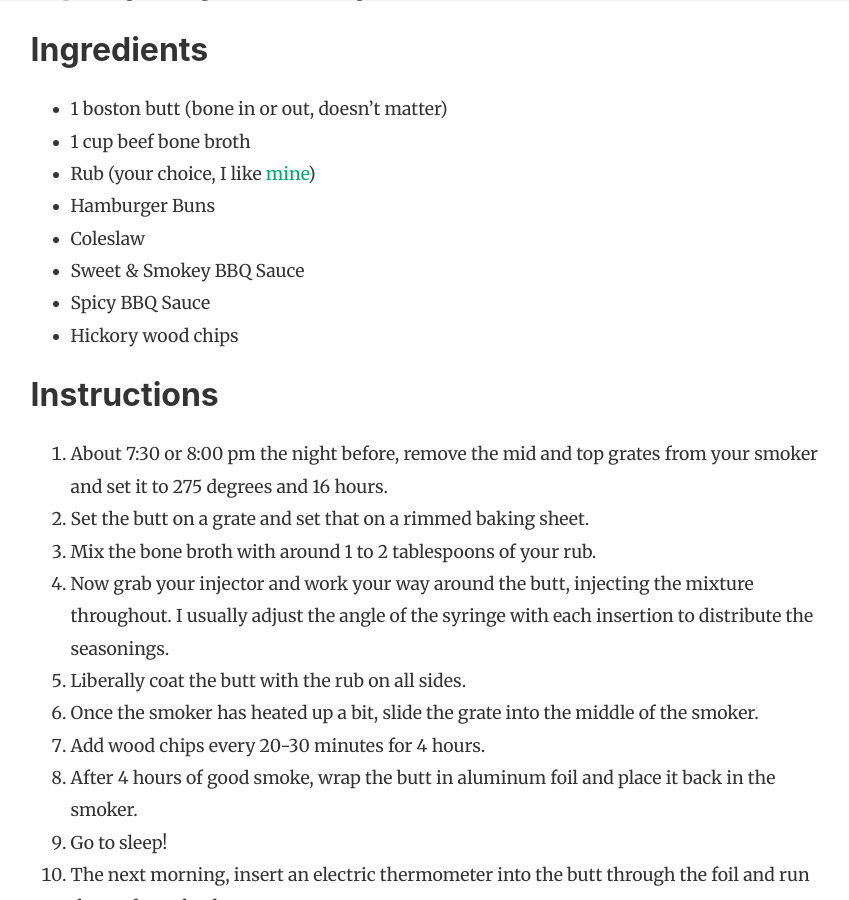
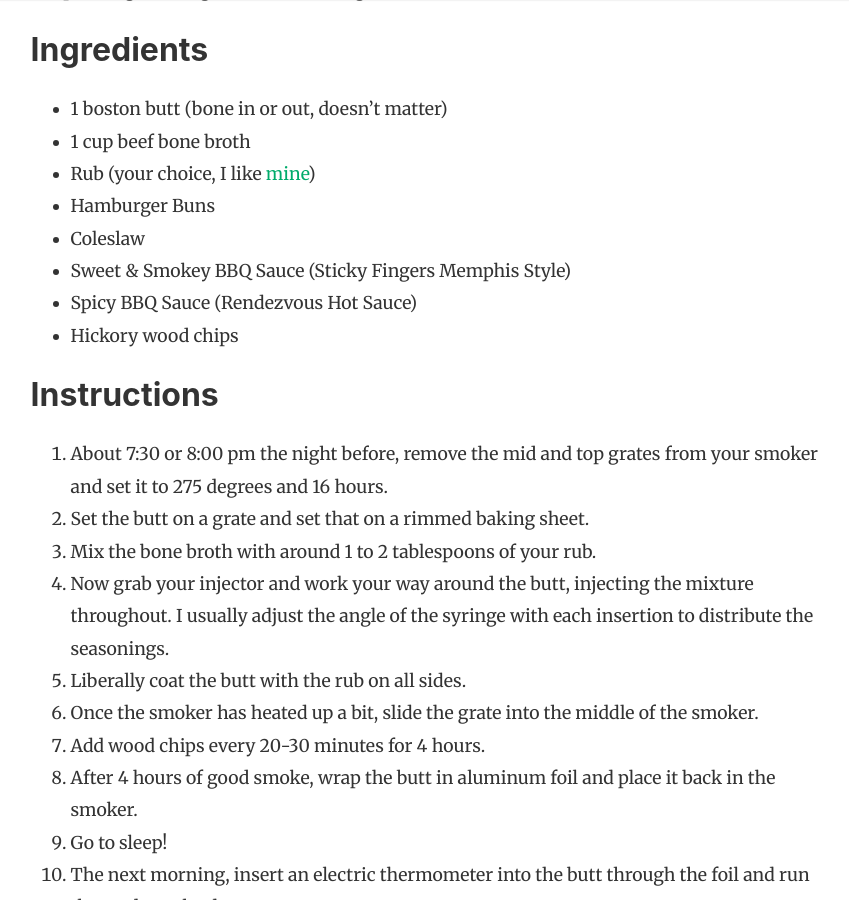
Before and after one commit to jondavid-black/food, a Jekyll site: the page built from docs/_posts/2024-11-27-bbq_pulled_pork.md, in a window 1280 px wide and 900 px high, scrolled down 466 px. Shown: the whole window, without its empty margins (260-1109 px from the left). Built offline with Jekyll 4.4.1, drawn with Linux system fonts in a browser that asks for light colours; nearby versions of some CDN libraries.

Commit message:
add specific sauce recommendations

```diff
--- a/docs/_posts/2024-11-27-bbq_pulled_pork.md
+++ b/docs/_posts/2024-11-27-bbq_pulled_pork.md
@@ -17,8 +17,8 @@ This is a simple recipe that results in pulled pork as good or better than what
 - Rub (your choice, I like [mine](/bbq_dry_rub))
 - Hamburger Buns
 - Coleslaw
-- Sweet & Smokey BBQ Sauce
-- Spicy BBQ Sauce
+- Sweet & Smokey BBQ Sauce (Sticky Fingers Memphis Style)
+- Spicy BBQ Sauce (Rendezvous Hot Sauce)
 - Hickory wood chips
 
 ## Instructions
```
